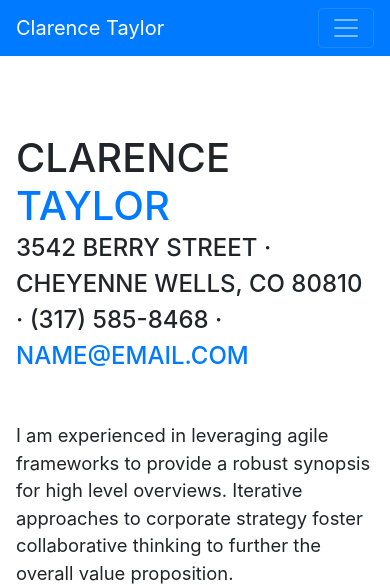
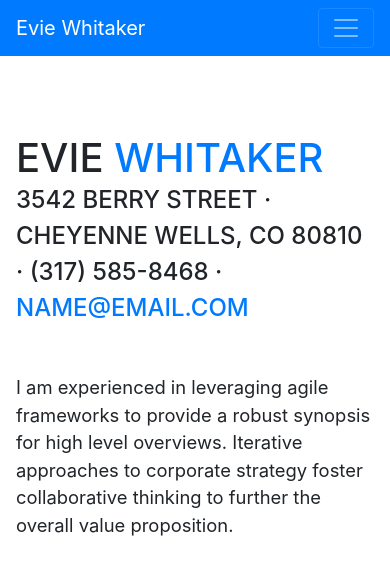
Before and after one commit to eviewhitaker/eviewhitaker.github.io, a website with bundled scripts: page index.html in a window 390 px wide. Shown: the top 585 px of the page. Built offline with nearby package versions, Linux system fonts and the light colour scheme; a web font is replaced by a local one.

Commit message:
2nd commit

```diff
--- a/index.html
+++ b/index.html
@@ -27,7 +27,7 @@
 
     <nav class="navbar navbar-expand-lg navbar-dark bg-primary fixed-top" id="sideNav">
       <a class="navbar-brand js-scroll-trigger" href="#page-top">
-        <span class="d-block d-lg-none">Clarence Taylor</span>
+        <span class="d-block d-lg-none">Evie Whitaker</span>
         <span class="d-none d-lg-block">
           <img class="img-fluid img-profile rounded-circle mx-auto mb-2" src="img/profile.jpg" alt="">
         </span>
@@ -63,8 +63,8 @@
 
       <section class="resume-section p-3 p-lg-5 d-flex d-column" id="about">
         <div class="my-auto">
-          <h1 class="mb-0">Clarence
-            <span class="text-primary">Taylor</span>
+          <h1 class="mb-0">Evie
+            <span class="text-primary">Whitaker</span>
           </h1>
           <div class="subheading mb-5">3542 Berry Street · Cheyenne Wells, CO 80810 · (317) 585-8468 ·
             <a href="mailto:name@email.com">name@email.com</a>
```
